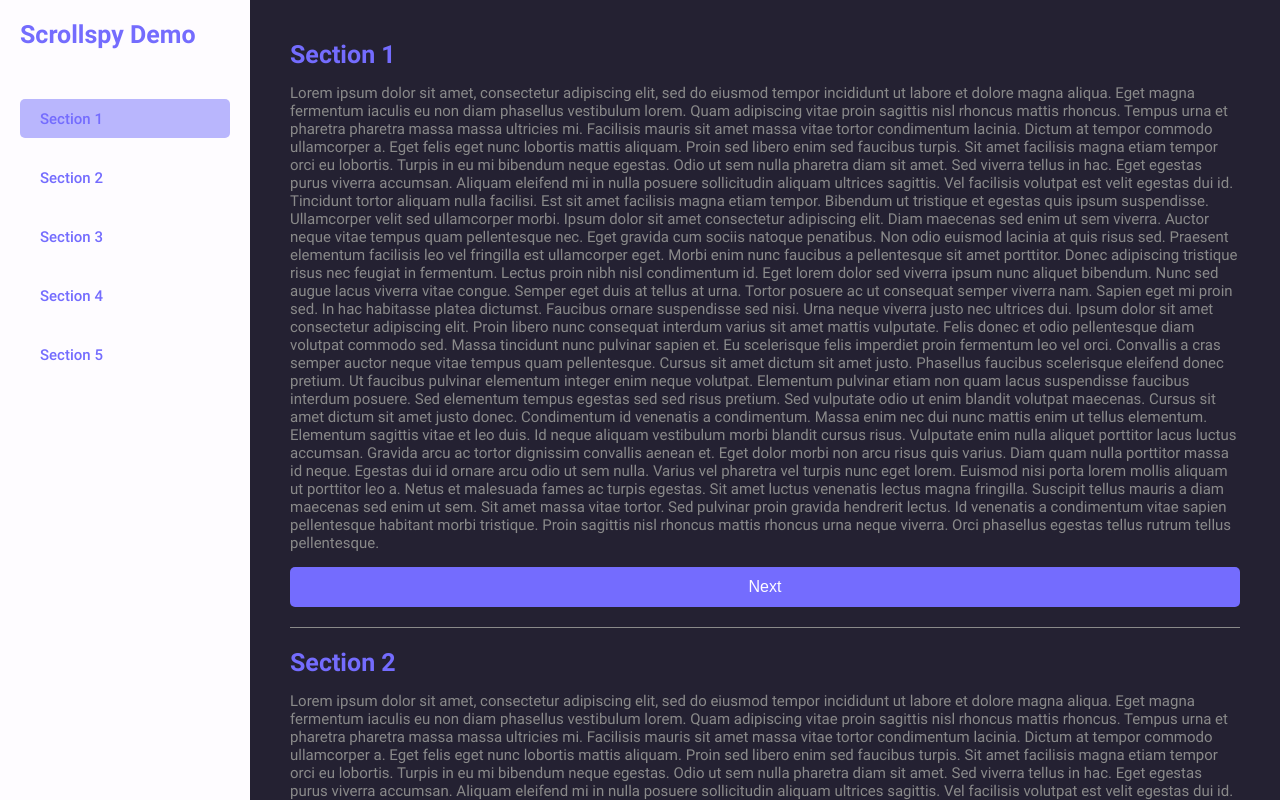
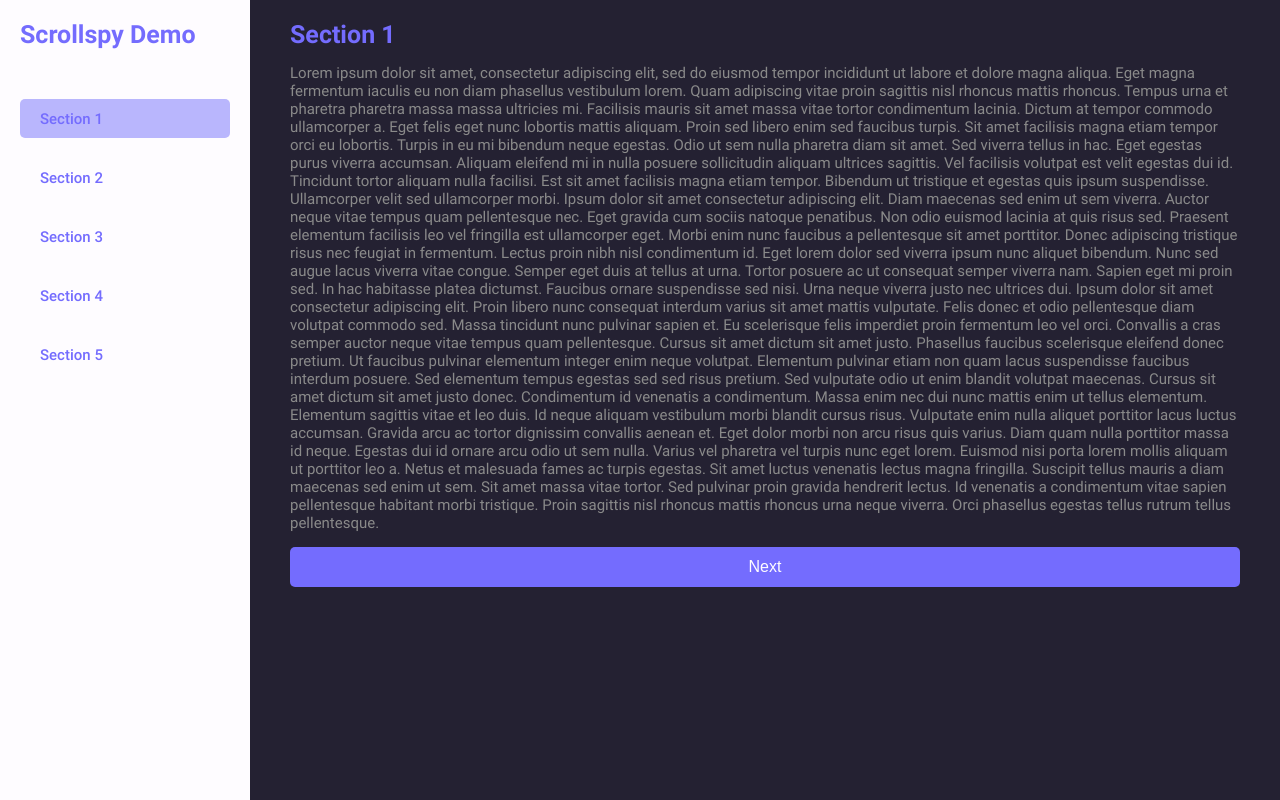
Before and after one commit to Rohit-chapter/Auth, a React (Create React App) app: page /scrollspy in a window 1280 px wide. Built offline with nearby package versions, Linux system fonts and the light colour scheme; no server answers.

Commit message:
UI: added scroll snap for content

```diff
--- a/src/pages/scrollspy-page/ScrollspyPage.js
+++ b/src/pages/scrollspy-page/ScrollspyPage.js
@@ -62,7 +62,13 @@ function ScrollspyPage() {
 
     const contentContainerElement = contentContainerReference.current;
 
-    const activeIndex = getActiveItemIndex(contentContainerElement, activeItemIndex);
+    updateActiveItemIndex(contentContainerElement);
+
+  }
+
+  function updateActiveItemIndex(container) {
+
+    const activeIndex = getActiveItemIndex(container, activeItemIndex);
 
     setActiveItemIndex(activeIndex);
 
@@ -77,8 +83,7 @@ function ScrollspyPage() {
     }
 
     element.scrollIntoView({
-      behavior: 'smooth',
-      block: 'start'
+      behavior: 'smooth'
     });
 
   }
--- a/src/pages/scrollspy-page/ScrollspyPage.module.scss
+++ b/src/pages/scrollspy-page/ScrollspyPage.module.scss
@@ -4,13 +4,17 @@
 
   #scrollspyPageContent {
     overflow-y: auto;
-    height: calc(100vh - 40px);
-    padding: 20px 40px;
+    height: 100vh;
+    padding: 0px 40px;
+    scroll-snap-type: y mandatory;
   }
 
   .sectionItem {
     border-bottom: 1px solid var(--application-tertiary-color);
     padding: 20px 0;
+    // min-height: 100vh;
+    height: 100vh;
+    scroll-snap-align: center;
   }
 
   .sectionItemTitle {
```
